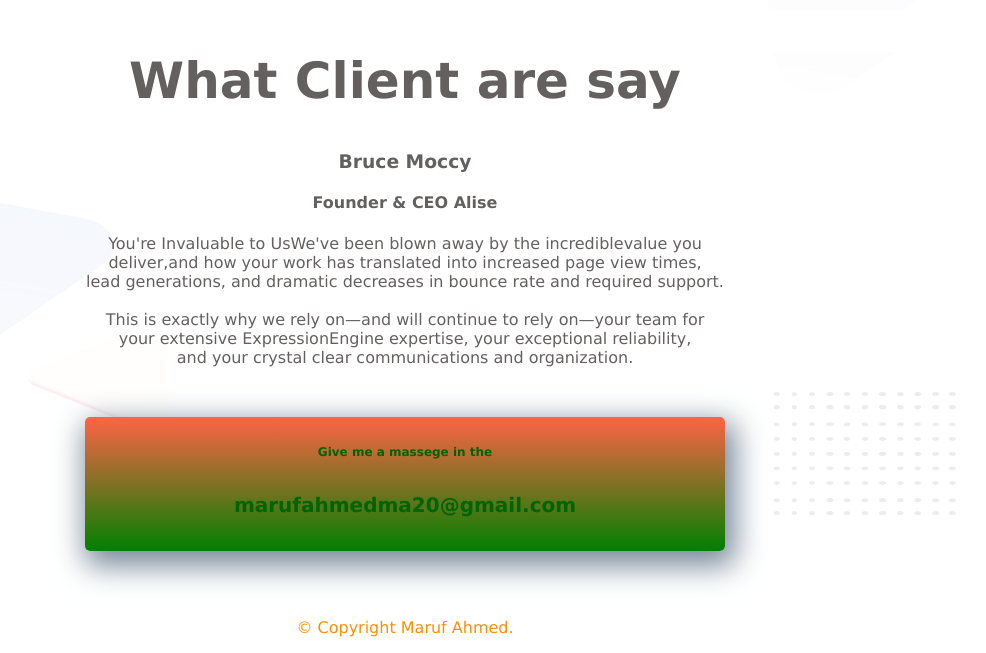
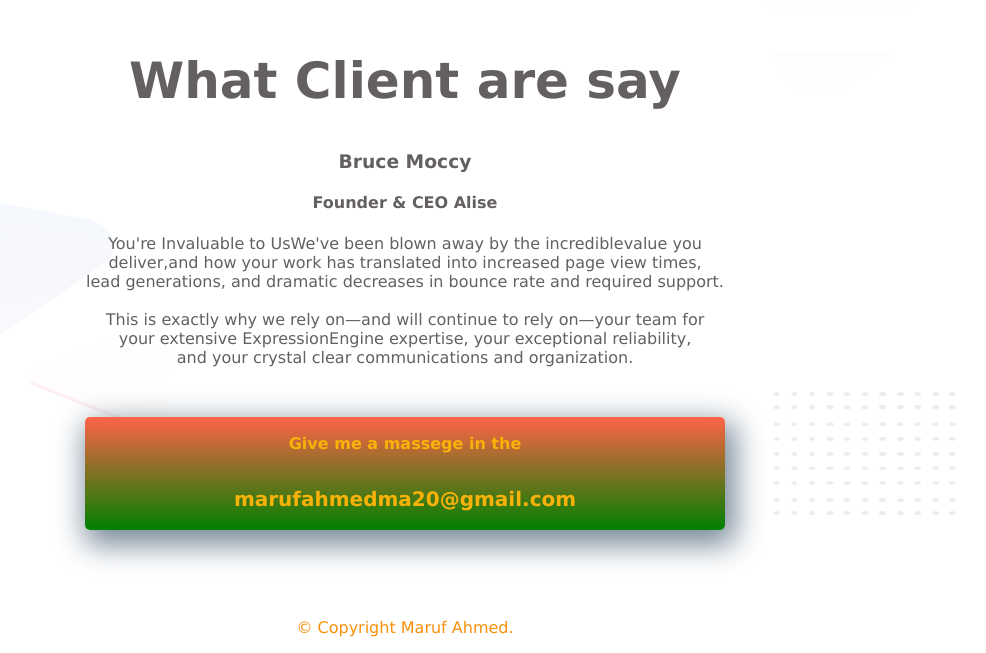
Before and after one commit to Marufahmed07/My-Personal-website, a plain HTML site: page index.html in a window 1280 px wide. Shown: the part 1640-2293 px from the top of the page, without its empty margins (235-1221 px from the left). Drawn offline with Linux system fonts and the light colour scheme.

Commit message:
some eliment changed

```diff
--- a/index.html
+++ b/index.html
@@ -66,8 +66,8 @@
 
 
             <div class="contact-section box-shadow">
-             <h6>Give me a massege in the </h6>
-            <h5>marufahmedma20@gmail.com</h5>
+             <p id="line">Give me a massege in the </p>
+             <a class="line-button" href="https://marufahmedma20@gmail.com" target="_blank">marufahmedma20@gmail.com</a>
         </div>
         </div>
     </section>
--- a/style.css
+++ b/style.css
@@ -4,6 +4,8 @@ body {margin: 0; padding: 0; outline: 0;
     'Lucida Grande',
     'Lucida Sans Unicode', Verdana,
       sans-serif;}
+
+
 section{    height:550px;
             color: #646060;
         }
@@ -18,6 +20,8 @@ h2 { font-size: 50px;}
     padding-left: 2%;
     margin-right: 5%;
     }
+
+
 .half-width img{ width: 100%;}
 
 .button {
@@ -28,6 +32,7 @@ h2 { font-size: 50px;}
     color: darkgreen;
     font-weight: 900;
     }
+
     .button:hover {background-image: linear-gradient( #d41010, #0bee31);
         color: #f57a08;
        }
@@ -35,29 +40,31 @@ h2 { font-size: 50px;}
 .header-background{
         background-image:url("personal-website/header-bg.png");
         background-repeat: no-repeat;
-        background-size: 100% 100%;
+        background-size: 100% 100%
+    }
 
-
-    }
 .biography-background{
         background-image: url("personal-website/biography-bg.png");
         background-repeat: no-repeat;
         background-size: 100% 100%;
     }
+
 .My-work {float: left; }
 .My-work img{width: 350px;
 margin-left: 65px;
 margin-top: 5px;
 }
+
 .work-heading{ text-align: center;}
+
 .latest-work-background{
     background-image: url("personal-website/latest-work-bg.png");
     background-repeat: no-repeat;
     background-size: 100% 100%;
 }
-.footer{text-align: center;
 
-    }
+.footer{text-align: center;}
+
 .contact-section{background-image: linear-gradient( #d9fd0f , #f89411);
     border-radius: 5px;
     color: darkgreen;
@@ -68,18 +75,31 @@ margin-top: 5px;
     margin-left: 25%;
     padding: 1px;
     margin-top: 50px;}
+
+
     .box-shadow{ box-shadow: 5px 10px 30px 5px lightslategrey;
         border-radius: 5px;
         height: 70%;
         background-image: linear-gradient(tomato , green);}
         .box-shadow:hover{ background: aliceblue;}
-    .contact-section h6 { font-size: 12px;}
-    .contact-section h5{ font-size: 20px;}
+
+     #line   {
+         text-align: center;
+     color: #f9b20a;}
+
+    .line-button{ font-size: 20px;
+         text-decoration: none;
+        color: #f9b20a;
+        padding: 18px;
+        display: block;
+}
     .footer-background{
         background-image: url("personal-website/footer-bg.png");
         background-repeat: no-repeat;
         background-size: 100% 100%;
     }
+
+
     #copyright-eliment{text-align: center;
                        color: #f89009;}
   #copyright-eliment:hover{ color: blueviolet;}
```
